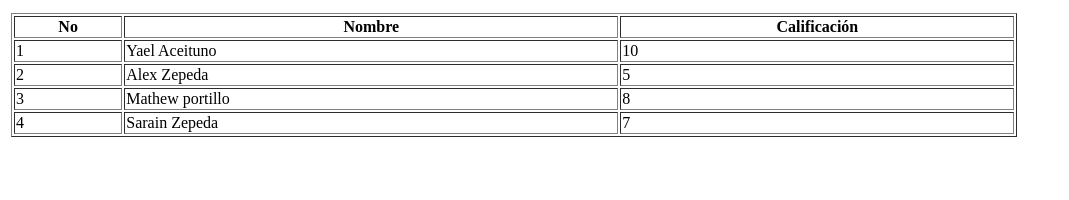
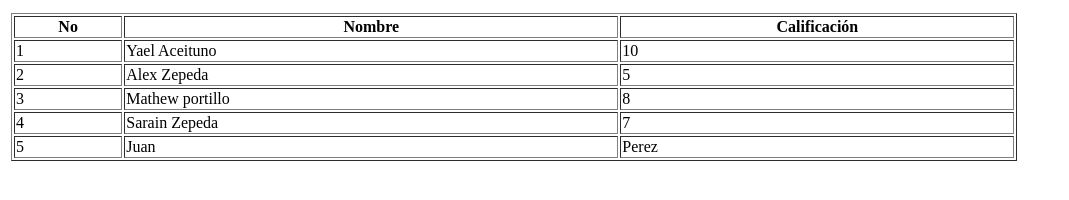
Before and after one commit to YLyae123/Tareas-de-5to-Semestre, a plain HTML site: page index.html in a window 1280 px wide. Shown: the part 356-556 px from the top of the page, without its empty margins (0-1069 px from the left). Drawn offline with Linux system fonts and the light colour scheme.

Commit message:
confirmacion

```diff
--- a/index.html
+++ b/index.html
@@ -44,6 +44,11 @@
                             <td>Sarain Zepeda</td>
                             <td>7</td>
                         </tr>
+                        <tr>
+                            <td>5</td>
+                            <td>Juan</td>
+                            <td>Perez</td>
+                        </tr>
 
                     </tbody>
                 </table>
```
